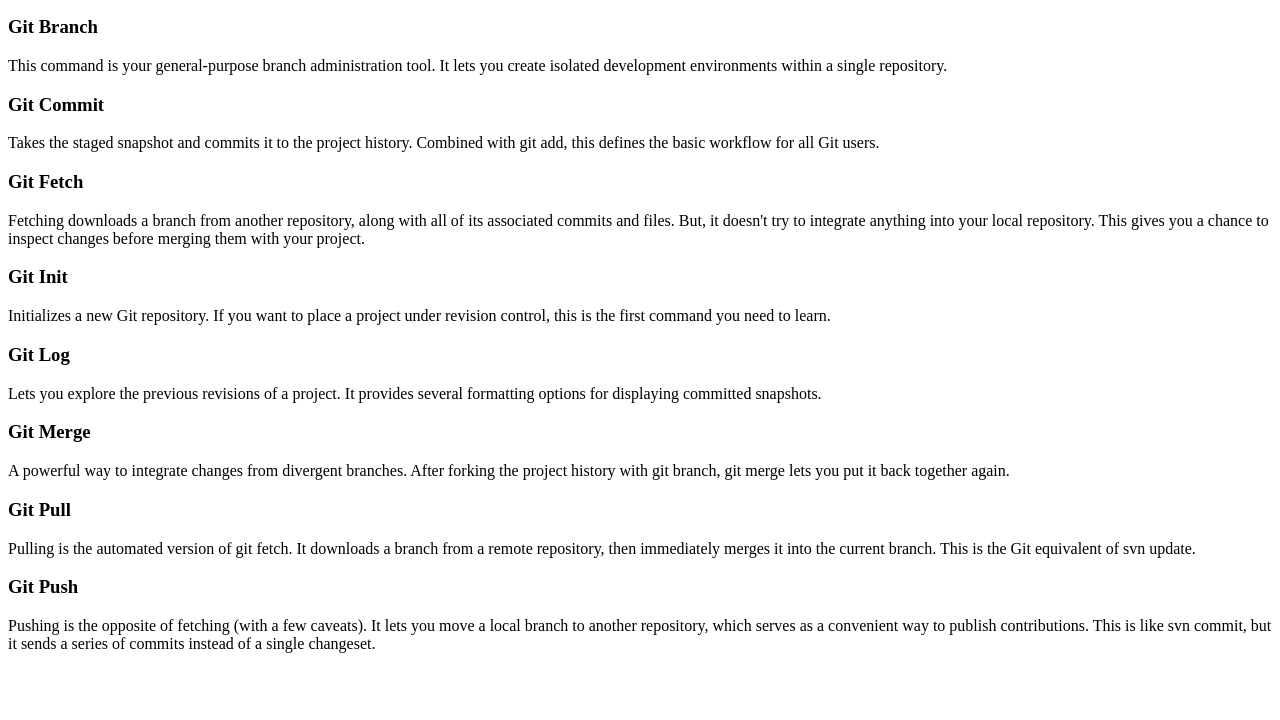
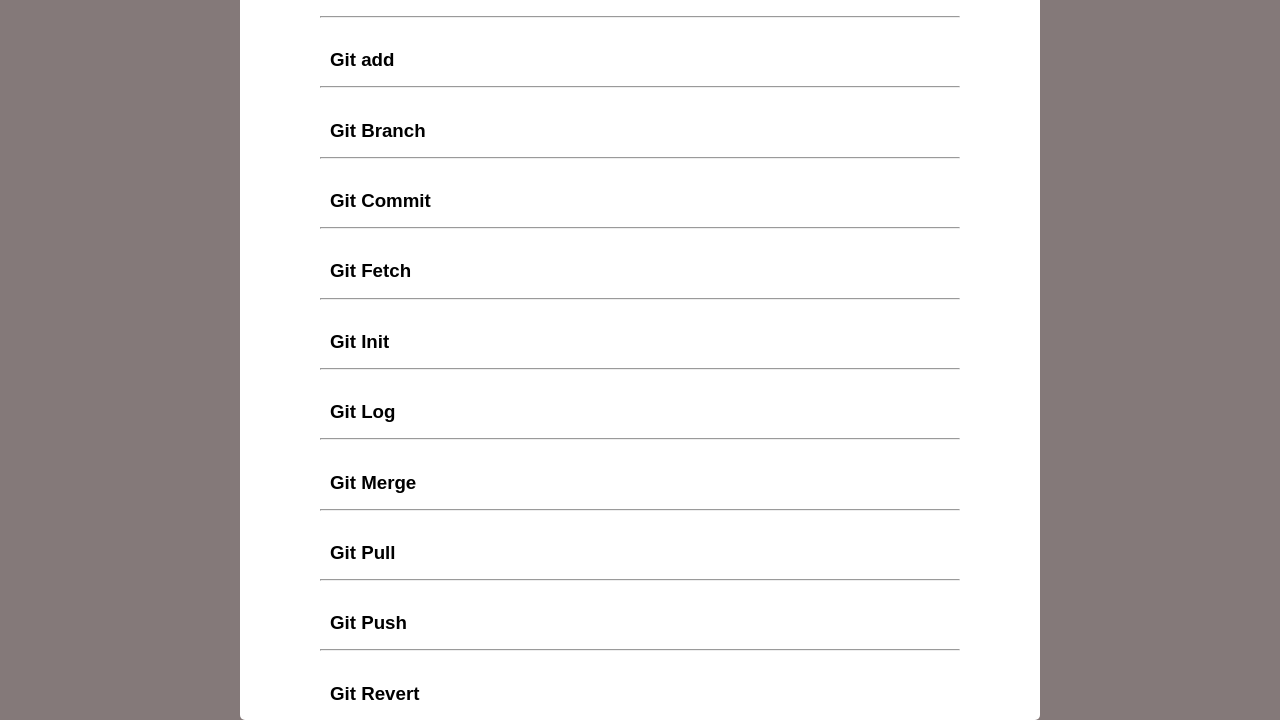
Before and after one commit to MrDiamondNL/GitProject, a plain HTML site: page index.html in a window 1280 px wide. Shown: the part 80-800 px from the top of the page. Drawn offline with Linux system fonts and the light colour scheme.

Commit message:
Working on the display toggle

```diff
--- a/index.html
+++ b/index.html
@@ -5,48 +5,65 @@
     <meta name="viewport" content="width=device-width, initial-scale=1.0">
     <title>Git Commands</title>
     <link rel="stylesheet" href="styles.css">
+    <script src="script.js"></script>
 </head>
 <body>
     <div class="background">
         <div class="container">
+            <div class="heading">
+                <h1>Git Command Glossary</h1>
+            </div>
+            <hr>
             <div class="block">
-                <h3 id="git-add">Git add</h3>
-                <p id="git-add">Moves changes from the working directory to the staging area. This gives you the opportunity to prepare a snapshot before committing it to the official history.</p>
+                <h3 id="git-add" onclick="showParagraph(this.id)">Git add</h3>
+                <p id="p-git-add">Moves changes from the working directory to the staging area. This gives you the opportunity to prepare a snapshot before committing it to the official history.</p>
             </div>
+            <hr>
             <div class="block">
-                <h3 id="git-branch">Git Branch</h3>
-                    <p id="git-branch">This command is your general-purpose branch administration tool. It lets you create isolated development environments within a single repository.</p>
+                <h3 id="git-branch" onclick="showParagraph(this.id)">Git Branch</h3>
+                    <p id="p-git-branch">This command is your general-purpose branch administration tool. It lets you create isolated development environments within a single repository.</p>
             </div>
+            <hr>
             <div class="block">
-                <h3 id="git-commit">Git Commit</h3>
-                <p id="git-commit">Takes the staged snapshot and commits it to the project history. Combined with git add, this defines the basic workflow for all Git users.</p>
+                <h3 id="git-commit" onclick="showParagraph(this.id)">Git Commit</h3>
+                <p id="p-git-commit">Takes the staged snapshot and commits it to the project history. Combined with git add, this defines the basic workflow for all Git users.</p>
             </div>
+            <hr>
             <div class="block">
-                <h3 id="git-fetch">Git Fetch</h3>
-                <p id="git-fetch">Fetching downloads a branch from another repository, along with all of its associated commits and files. But, it doesn't try to integrate anything into your local repository. This gives you a chance to inspect changes before merging them with your project.</p>
+                <h3 id="git-fetch" onclick="showParagraph(this.id)">Git Fetch</h3>
+                <p id="p-git-fetch">Fetching downloads a branch from another repository, along with all of its associated commits and files. But, it doesn't try to integrate anything into your local repository. This gives you a chance to inspect changes before merging them with your project.</p>
             </div>
+            <hr>
             <div class="block">
-                <h3 id="git-init">Git Init</h3>
-                <p id="git-init">
+                <h3 id="git-init" onclick="showParagraph(this.id)">Git Init</h3>
+                <p id="p-git-init">
                     Initializes a new Git repository. If you want to place a project under revision control, this is the first command you need to learn.</p>
             </div>
+            <hr>
             <div class="block">
-                <h3 id="git-log">Git Log</h3>
-                <p id="git-log">Lets you explore the previous revisions of a project. It provides several formatting options for displaying committed snapshots.</p>
+                <h3 id="git-log" onclick="showParagraph(this.id)">Git Log</h3>
+                <p id="p-git-log">Lets you explore the previous revisions of a project. It provides several formatting options for displaying committed snapshots.</p>
             </div>
+            <hr>
             <div class="block">
-                <h3 id="git-merge">Git Merge</h3>
-                <p id="git-merge">A powerful way to integrate changes from divergent branches. After forking the project history with git branch, git merge lets you put it back together again.</p>
+                <h3 id="git-merge" onclick="showParagraph(this.id)">Git Merge</h3>
+                <p id="p-git-merge">A powerful way to integrate changes from divergent branches. After forking the project history with git branch, git merge lets you put it back together again.</p>
             </div>
+            <hr>
             <div class="block">
-                <h3 id="git-pull">Git Pull</h3>
-                <p id="git-pull">Pulling is the automated version of git fetch. It downloads a branch from a remote repository, then immediately merges it into the current branch. This is the Git equivalent of svn update.</p>
+                <h3 id="git-pull" onclick="showParagraph(this.id)">Git Pull</h3>
+                <p id="p-git-pull">Pulling is the automated version of git fetch. It downloads a branch from a remote repository, then immediately merges it into the current branch. This is the Git equivalent of svn update.</p>
             </div>
+            <hr>
             <div class="block">
-                <h3 id="git-push">Git Push</h3>
-                <p id="git-push">Pushing is the opposite of fetching (with a few caveats). It lets you move a local branch to another repository, which serves as a convenient way to publish contributions. This is like svn commit, but it sends a series of commits instead of a single changeset.</p>
+                <h3 id="git-push" onclick="showParagraph(this.id)">Git Push</h3>
+                <p id="p-git-push">Pushing is the opposite of fetching (with a few caveats). It lets you move a local branch to another repository, which serves as a convenient way to publish contributions. This is like svn commit, but it sends a series of commits instead of a single changeset.</p>
             </div>
-            <div class="block"></div>
+            <hr>
+            <div class="block">
+                <h3 id="git-revert" onclick="showParagraph(this.id)">Git Revert</h3>
+                <p id="p-git-revert">Undoes a committed snapshot. When you discover a faulty commit, reverting is a safe and easy way to completely remove it from the code base.</p>
+            </div>
         </div>
     </div>
 </body>
--- /dev/null
+++ b/script.js
@@ -0,0 +1,9 @@
+function showParagraph(ele) {
+    var x = document.getElementById(ele).nextElementSibling;
+
+    if (x.style.display === "none") {
+        x.style.display = "block";
+    } else {
+        x.style.display = "none";
+    }
+}
--- a/styles.css
+++ b/styles.css
@@ -0,0 +1,48 @@
+* {
+    box-sizing: border-box;
+}
+
+body {
+    background-color: #847979;
+    font-family: Arial, Helvetica, sans-serif;
+    margin: 0px;
+}
+
+.container {
+    background-color: white;
+    margin: 0px auto;
+    max-width: 800px;
+    display: flex;
+    flex-wrap: wrap;
+    border-radius: 5px;
+    min-height: 100vh;;
+}
+
+.heading {
+    text-align: center;
+    width: 100%;
+}
+
+hr {
+    margin: 0px auto;
+    height: 1px;
+    width: 80%;
+
+    color: darkgray;
+}
+
+.block {
+    margin: auto;
+    width: 80%;
+}
+
+h3 {
+    margin: 5px 0px;
+    padding: 2px 10px;
+    position: relative;
+}
+
+p {
+    display: none;
+    padding: 5px;
+}
```
